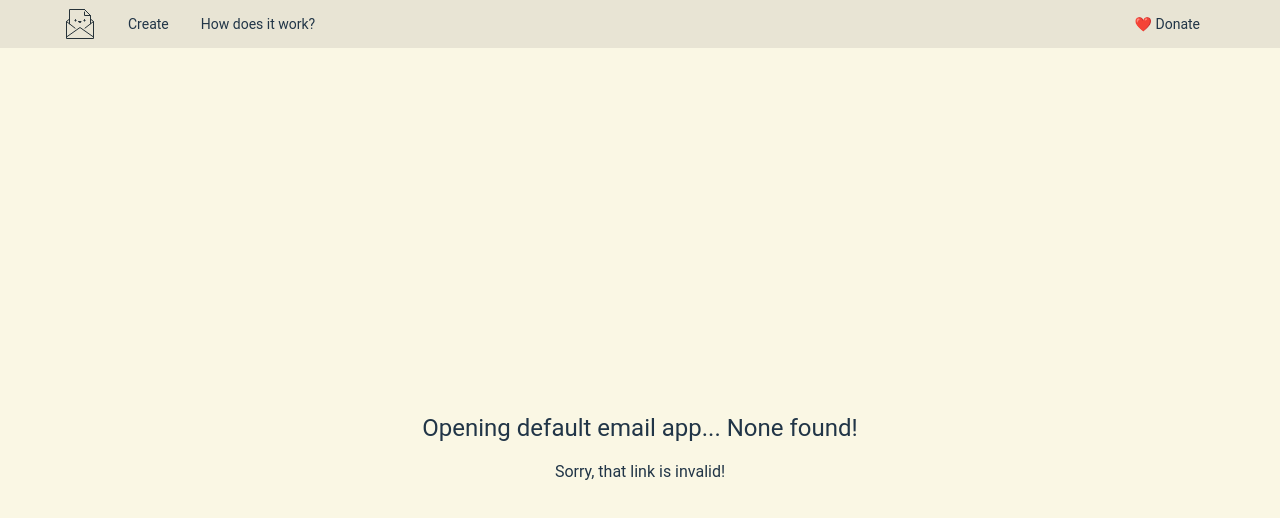
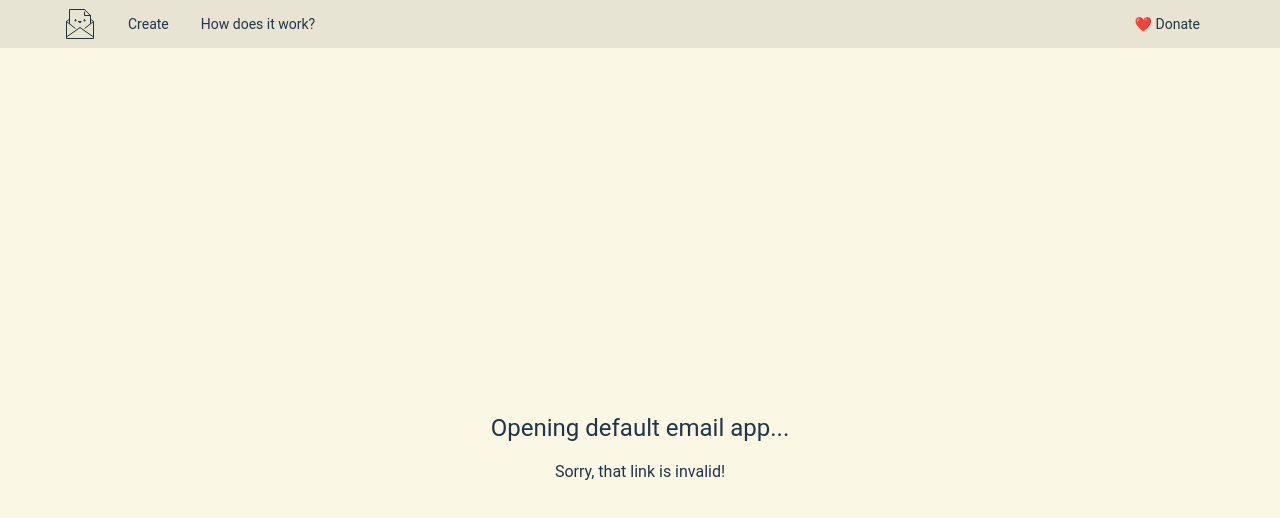
Before and after one commit to noalbalint/linkmail, a Vue app: page /consume in a window 1280 px wide. Shown: the top 518 px of the page. Built offline with nearby package versions, Linux system fonts and the light colour scheme; no server answers; the database is empty.

Commit message:
update error messages on /consume page

```diff
--- a/src/pages/Consume.vue
+++ b/src/pages/Consume.vue
@@ -1,6 +1,6 @@
 <template>
   <div class="flex flex-col items-center justify-center min-h-screen">
-    <span class="text-2xl pb-4"> Opening default email app... {{ timeoutComplete ? 'None found!' : '' }} </span>
+    <span class="text-2xl pb-4"> {{ linkValidButNoEmailApp ? 'No email app found!' : 'Opening default email app...' }} </span>
     <span> {{ errorMessage }} </span>
   </div>
 </template>
@@ -17,12 +17,16 @@ setTimeout(() => {
 let timeoutComplete = ref(false);
 let emailNotFound = ref(false);
 
+const linkValidButNoEmailApp = computed((): boolean => {
+  return (emailNotFound.value === false) && timeoutComplete.value;
+});
+
 const errorMessage = computed((): string => {
   if (emailNotFound.value) {
     return 'Sorry, that link is invalid!'
   }
 
-  if (!emailNotFound.value && timeoutComplete.value) {
+  if (timeoutComplete.value) {
     return 'Please check your device settings and try again :)'
   }
 
```
